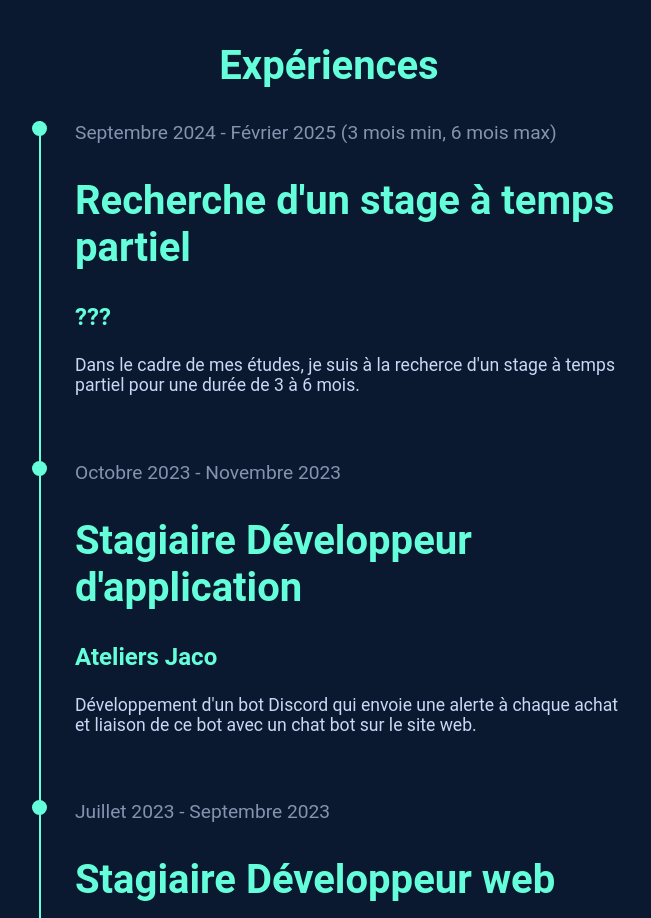
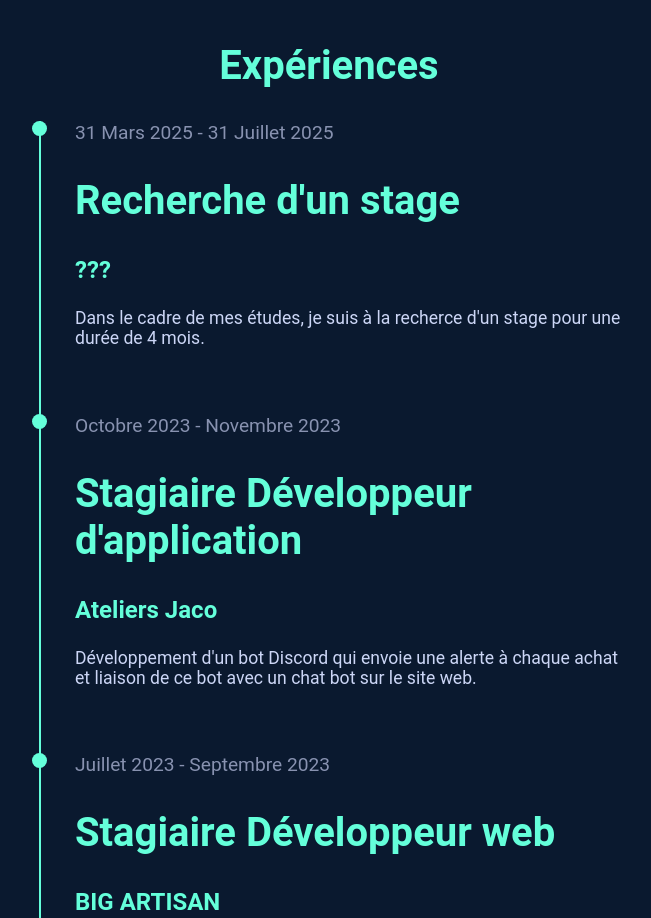
Before and after one commit to 1NainConnu34/portfolio, a React (Create React App) app: page / in a window 1280 px wide. Shown: the part 1460-2378 px from the top of the page, without its empty margins (311-962 px from the left). Built offline with nearby package versions, Linux system fonts and the light colour scheme.

Commit message:
Changed intership

```diff
--- a/src/components/Experience.js
+++ b/src/components/Experience.js
@@ -6,10 +6,10 @@ import useIntersectionObserver from '../hooks/useIntersectionObserver';
 
 const experiences = [
   {
-    date: 'Septembre 2024 - Février 2025 (3 mois min, 6 mois max)',
-    title: 'Recherche d\'un stage à temps partiel',
+    date: '31 Mars 2025 - 31 Juillet 2025',
+    title: 'Recherche d\'un stage',
     company: '???',
-    description: 'Dans le cadre de mes études, je suis à la recherce d\'un stage à temps partiel pour une durée de 3 à 6 mois.',
+    description: 'Dans le cadre de mes études, je suis à la recherce d\'un stage pour une durée de 4 mois.',
   },
   {
     date: 'Octobre 2023 - Novembre 2023',
```
